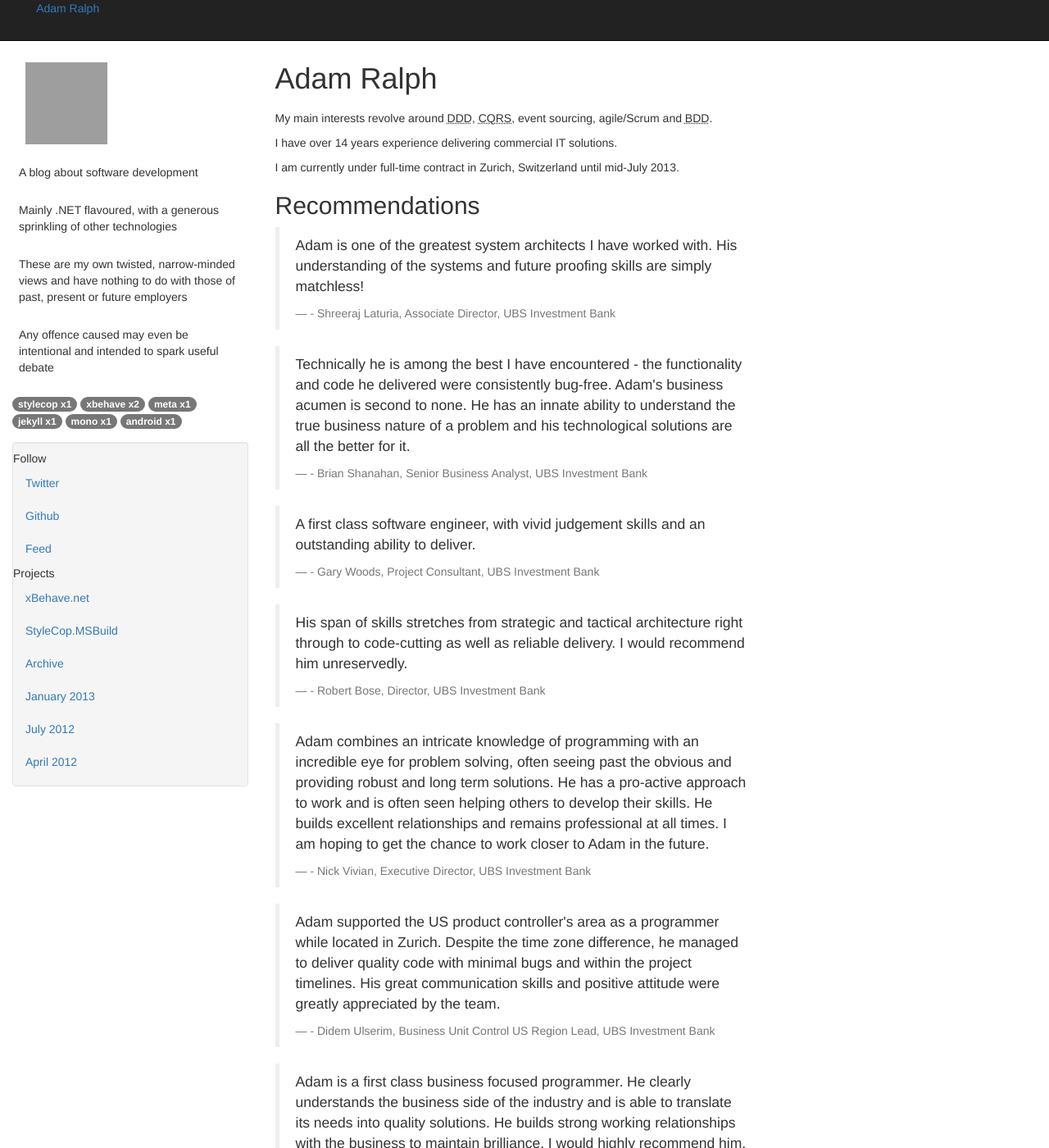
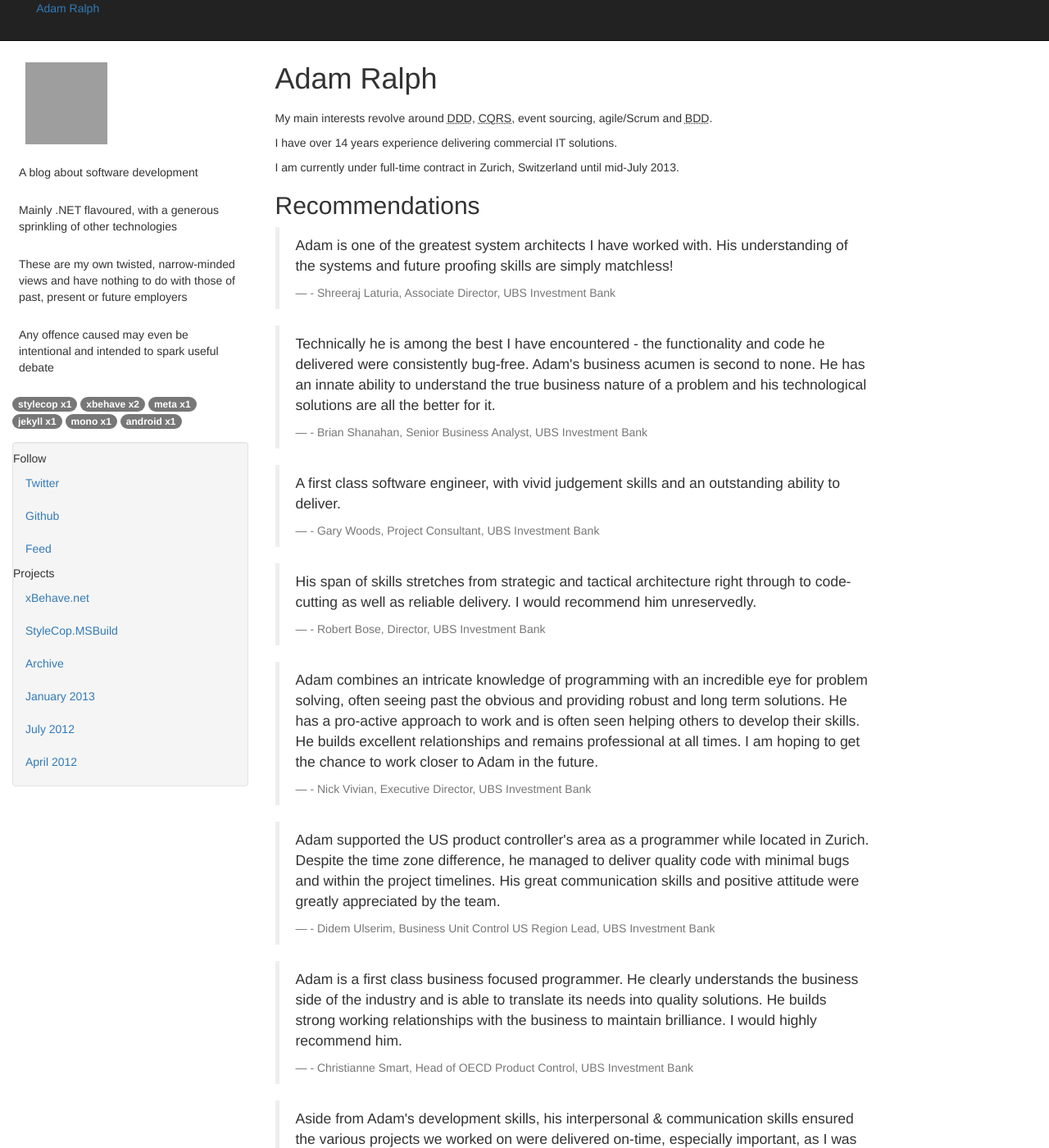
Before and after one commit to adamralph/adamralph.github.com, a Jekyll site: the page built from about.html, in a window 1280 px wide and 1400 px high. Shown: the whole window at 82% size. Built offline with Jekyll 4.4.1, drawn with Linux system fonts in a browser that asks for light colours; nearby versions of some CDN libraries; library files that are not in the unit come from our copies; Markdown is read by kramdown in place of the engine named in the settings; grey boxes are pictures that could not be loaded.

Commit message:
Revert "limited content to 550px"
This reverts commit 1a0d1ae5f046beddea6744b6d5b7a3e0b0f73148.

```diff
--- a/_layouts/default.html
+++ b/_layouts/default.html
@@ -24,11 +24,11 @@
       }
 
       p {
-        max-width: 550px;
+        max-width: 700px;
       }
 
       li {
-        max-width: 550px;
+        max-width: 700px;
       }
 
       #logo {
```
